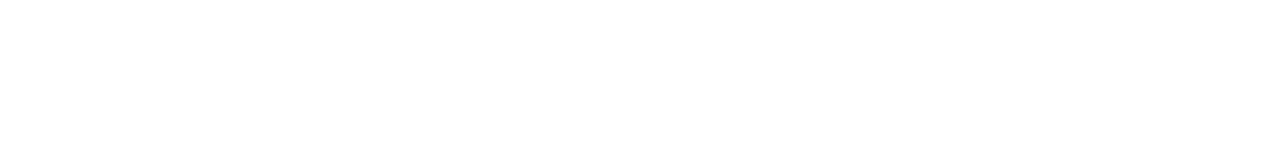
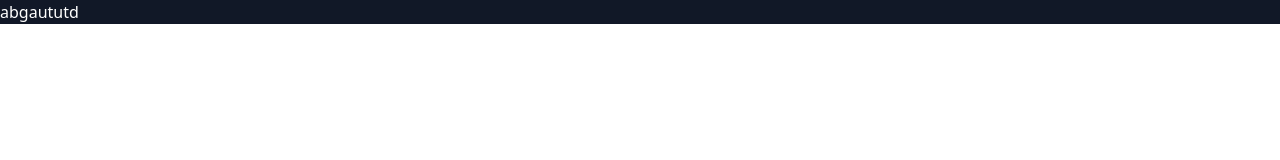
Before and after one commit to MirnaMohamed/Movies, a website: page src/index.html in a window 1280 px wide. Drawn offline with nearby package versions, Linux system fonts and the light colour scheme; files that its build step writes are made by us from their sources.

Commit message:
adding tailwind to my project

```diff
--- /dev/null
+++ b/package.json
@@ -0,0 +1,6 @@
+{
+  "devDependencies": {
+    "tailwind": "^4.0.0",
+    "tailwindcss": "^3.4.17"
+  }
+}
--- a/src/index.html
+++ b/src/index.html
@@ -7,6 +7,6 @@
     <link href="./output.css" rel="stylesheet">
 </head>
 <body>
-    <nav></nav>
+    <nav class="bg-gray-900 text-white">abgaututd</nav>
 </body>
 </html>
```
Also changed, not shown: 2 other files.
